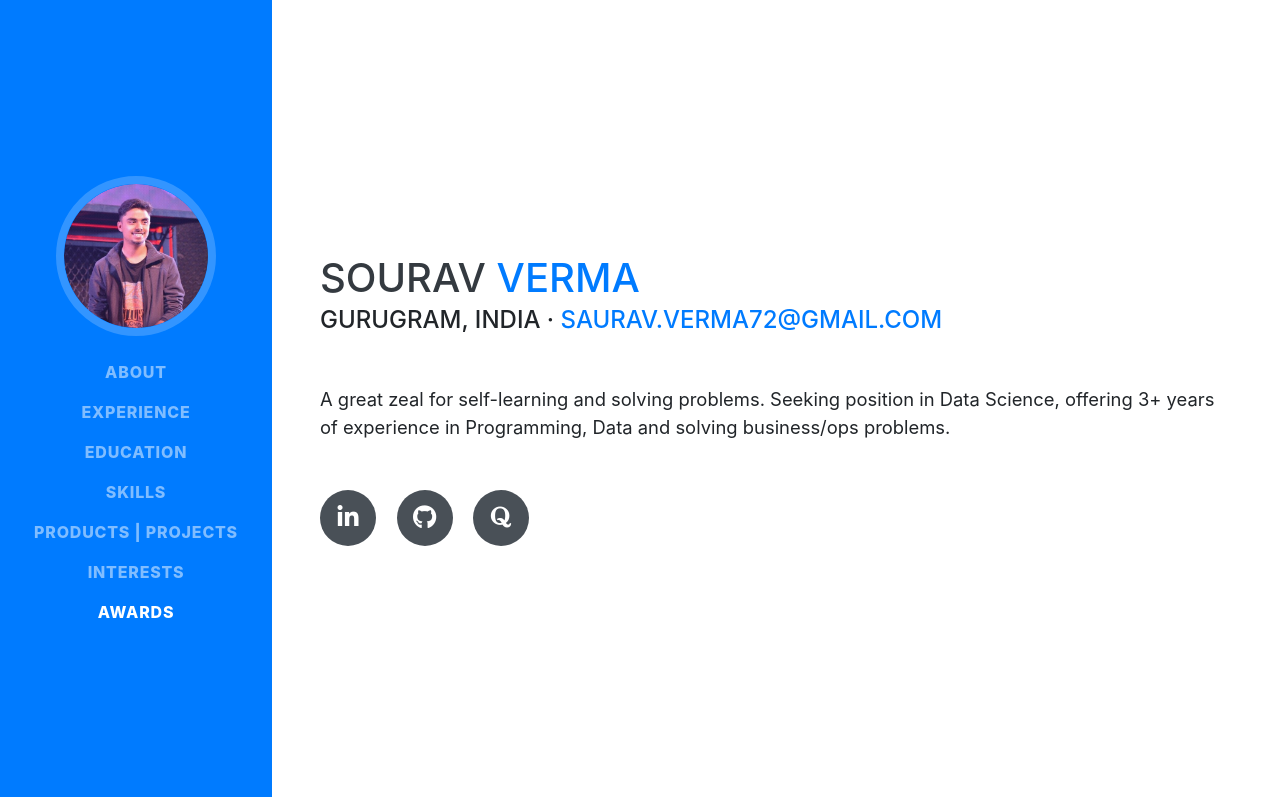
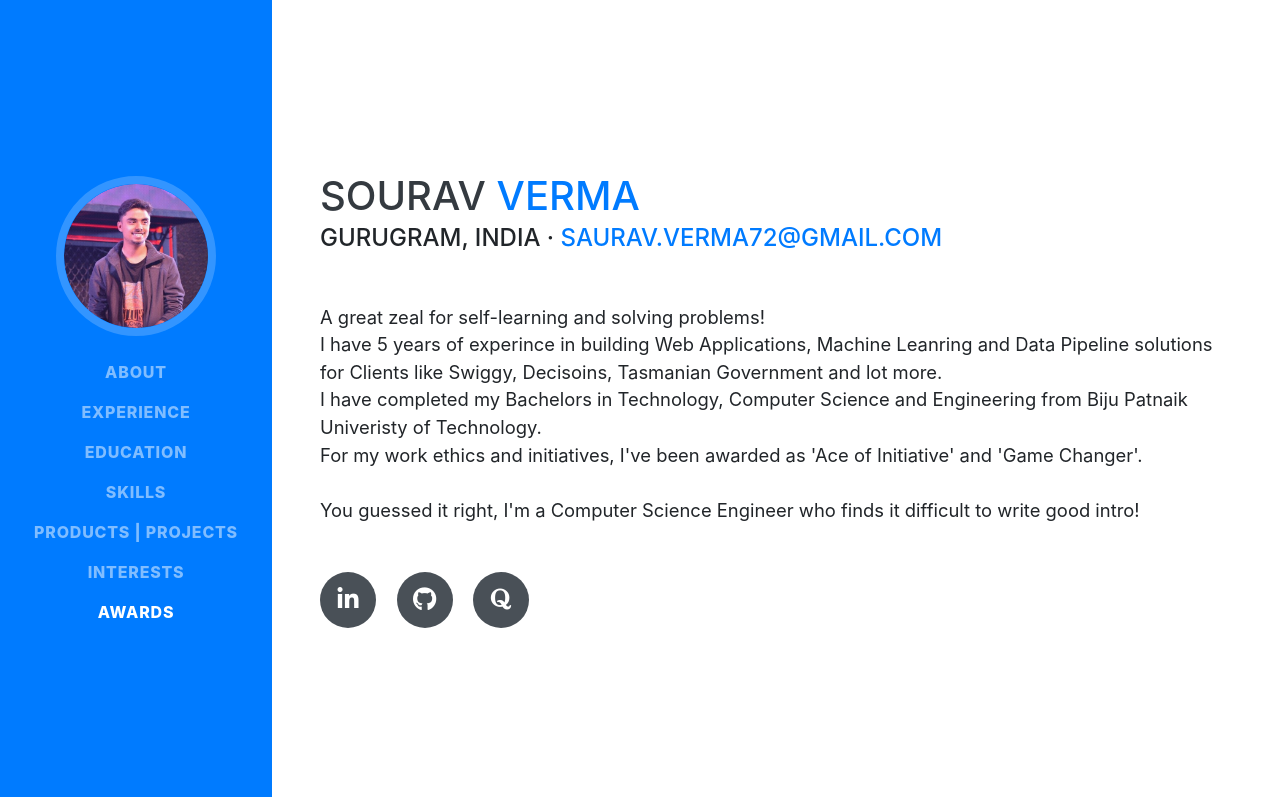
Before and after one commit to Sourav-Verma/sourav-verma.github.io, a website with bundled scripts: page index.html in a window 1280 px wide. Shown: the top 797 px of the page. Built offline with nearby package versions, Linux system fonts and the light colour scheme; a web font is replaced by a local one.

Commit message:
Update index.html

```diff
--- a/index.html
+++ b/index.html
@@ -72,7 +72,13 @@
         <div class="subheading mb-5">GURUGRAM, INDIA ·
           <a href="mailto:saurav.verma72@gmail.com">saurav.verma72@gmail.com</a>
         </div>
-        <p class="lead mb-5">A great zeal for self-learning and solving problems. Seeking position in Data Science, offering 3+ years of experience in Programming, Data and solving business/ops problems.</p>
+        <p class="lead mb-5">A great zeal for self-learning and solving problems!<br>
+          I have 5 years of experince in building Web Applications, Machine Leanring and Data Pipeline solutions for Clients like Swiggy, Decisoins, Tasmanian Government and lot more.<br>
+          I have completed my Bachelors in Technology, Computer Science and Engineering from Biju Patnaik Univeristy of Technology.<br>
+          For my work ethics and initiatives, I've been awarded as 'Ace of Initiative' and 'Game Changer'.<br>
+          <br>
+          You guessed it right, I'm a Computer Science Engineer who finds it difficult to write good intro!
+          </p>
         <div class="social-icons">
           <a href="https://www.linkedin.com/in/sourav-verma-058a54145/" target="_blank">
             <i class="fab fa-linkedin-in"></i>
```
